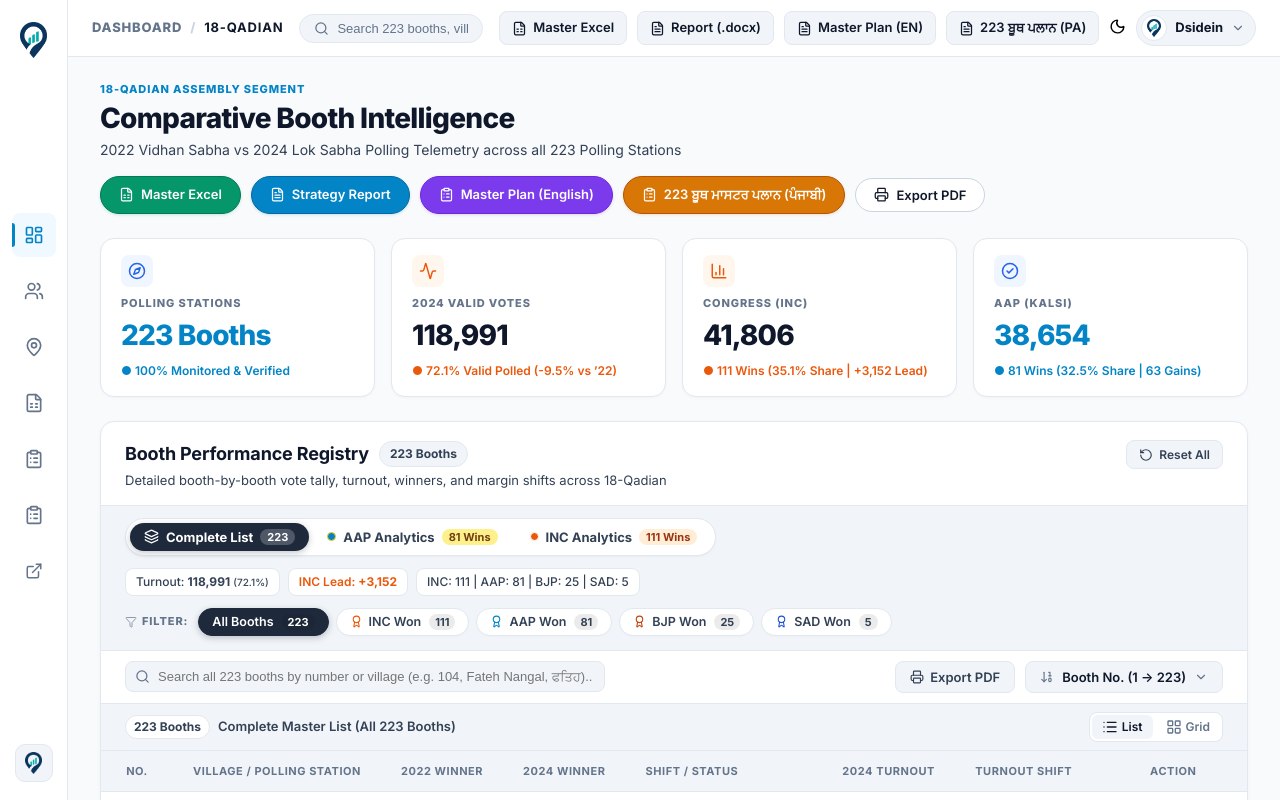
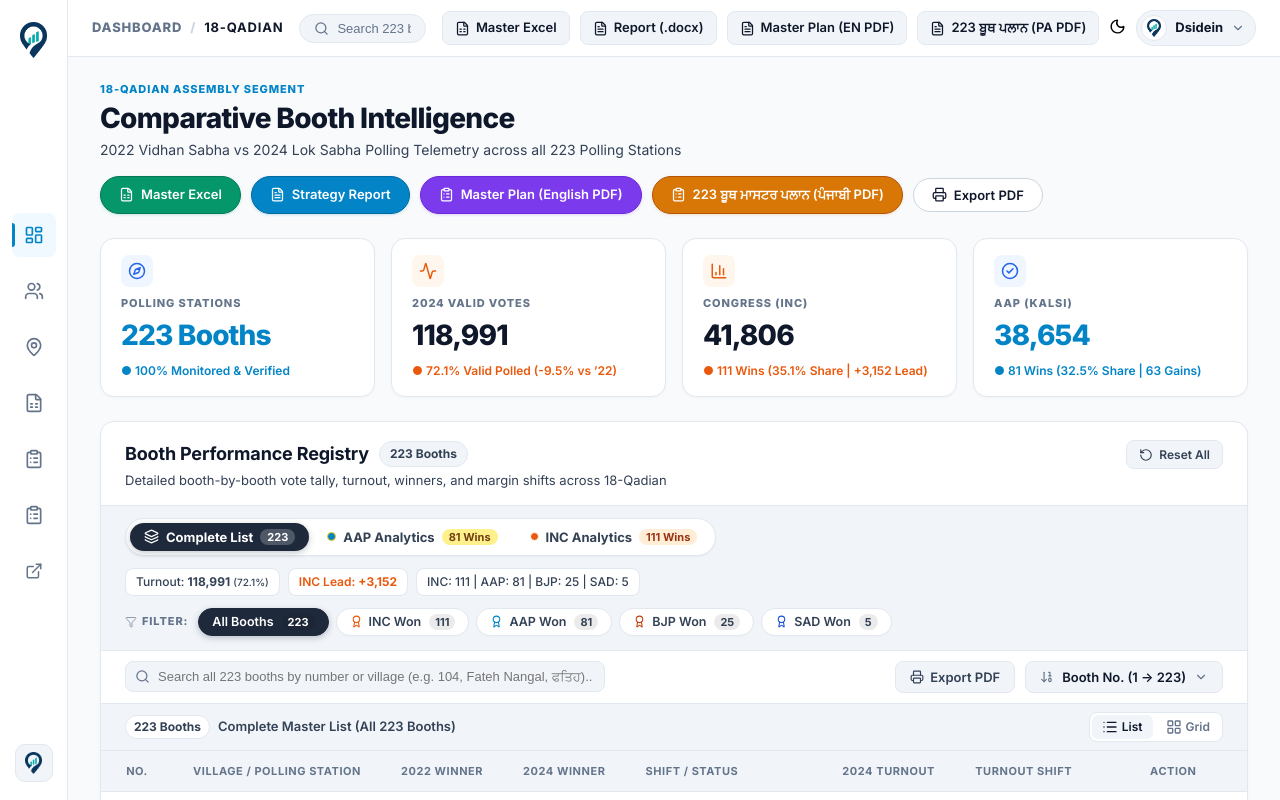
Before and after one commit to Jass-2005/qadian-web, a React (Vite) app: page / in a window 1280 px wide. Shown: the top 800 px of the page. Built offline with nearby package versions, Linux system fonts and the light colour scheme.

Commit message:
Generate and stamp 223 booth masterplan PDFs with DSIDEIN watermark and dsidein.com headers/footers

```diff
--- a/src/App.jsx
+++ b/src/App.jsx
@@ -309,23 +309,23 @@
               </a>
 
               <a
-                href="./Qadian_Detailed_223_Boothwise_Masterplan.docx"
-                download="Qadian_Detailed_223_Boothwise_Masterplan.docx"
+                href="./Qadian_Detailed_223_Boothwise_Masterplan.pdf"
+                download="Qadian_Detailed_223_Boothwise_Masterplan.pdf"
                 className="pill-action-btn purple"
-                title="Download Complete 223-Booth Master Plan in English (Word .docx)"
+                title="Download Complete 223-Booth Master Plan in English (PDF with Watermark)"
               >
                 <ClipboardList size={15} />
-                <span>Master Plan (English)</span>
+                <span>Master Plan (English PDF)</span>
               </a>
 
               <a
-                href="./Qadian_223_Boothwise_Detailed_Field_Operations_Punjabi_Revised-final.docx"
-                download="Qadian_223_Boothwise_Detailed_Field_Operations_Punjabi_Revised-final.docx"
+                href="./Qadian_223_Boothwise_Detailed_Field_Operations_Punjabi_Revised-final.pdf"
+                download="Qadian_223_Boothwise_Detailed_Field_Operations_Punjabi_Revised-final.pdf"
                 className="pill-action-btn amber"
-                title="Download 223 Boothwise Detailed Field Operations Plan in Punjabi (Word .docx)"
+                title="Download 223 Boothwise Detailed Field Operations Plan in Punjabi (PDF with Watermark)"
               >
                 <ClipboardList size={15} />
-                <span>223 ਬੂਥ ਮਾਸਟਰ ਪਲਾਨ (ਪੰਜਾਬੀ)</span>
+                <span>223 ਬੂਥ ਮਾਸਟਰ ਪਲਾਨ (ਪੰਜਾਬੀ PDF)</span>
               </a>
 
               <button
--- a/src/components/BoothModal.jsx
+++ b/src/components/BoothModal.jsx
@@ -342,26 +342,26 @@
               </div>
             </div>
 
-            {/* Download Complete Master Plan Docx */}
+            {/* Download Complete Master Plan PDF */}
             <div className="masterplan-download-row no-print">
               <a
-                href="./Qadian_223_Boothwise_Detailed_Field_Operations_Punjabi_Revised-final.docx"
-                download="Qadian_223_Boothwise_Detailed_Field_Operations_Punjabi_Revised-final.docx"
+                href="./Qadian_223_Boothwise_Detailed_Field_Operations_Punjabi_Revised-final.pdf"
+                download="Qadian_223_Boothwise_Detailed_Field_Operations_Punjabi_Revised-final.pdf"
                 className="btn-download-masterplan pa"
-                title="Download 223-Booth Detailed Field Operations Plan in Punjabi (Word .docx)"
+                title="Download 223-Booth Detailed Field Operations Plan in Punjabi (PDF with Watermark)"
               >
                 <Download size={14} />
-                <span>223 ਬੂਥ ਮਾਸਟਰ ਪਲਾਨ (ਪੰਜਾਬੀ .docx)</span>
+                <span>223 ਬੂਥ ਮਾਸਟਰ ਪਲਾਨ (ਪੰਜਾਬੀ PDF)</span>
               </a>
 
               <a
-                href="./Qadian_Detailed_223_Boothwise_Masterplan.docx"
-                download="Qadian_Detailed_223_Boothwise_Masterplan.docx"
+                href="./Qadian_Detailed_223_Boothwise_Masterplan.pdf"
+                download="Qadian_Detailed_223_Boothwise_Masterplan.pdf"
                 className="btn-download-masterplan en"
-                title="Download 223-Booth Master Plan Document in English (Word .docx)"
+                title="Download 223-Booth Master Plan Document in English (PDF with Watermark)"
               >
                 <Download size={14} />
-                <span>Master Plan (English .docx)</span>
+                <span>Master Plan (English PDF)</span>
               </a>
             </div>
           </div>
--- a/src/components/Header.jsx
+++ b/src/components/Header.jsx
@@ -66,23 +66,23 @@
           </a>
 
           <a
-            href="./Qadian_Detailed_223_Boothwise_Masterplan.docx"
-            download="Qadian_Detailed_223_Boothwise_Masterplan.docx"
+            href="./Qadian_Detailed_223_Boothwise_Masterplan.pdf"
+            download="Qadian_Detailed_223_Boothwise_Masterplan.pdf"
             className="btn-dsidein-action hide-mobile"
-            title="Download Detailed 223-Booth Master Plan Document in English (Word .docx)"
+            title="Download Detailed 223-Booth Master Plan Document in English (PDF with Watermark)"
           >
             <FileText size={15} />
-            <span>Master Plan (EN)</span>
+            <span>Master Plan (EN PDF)</span>
           </a>
 
           <a
-            href="./Qadian_223_Boothwise_Detailed_Field_Operations_Punjabi_Revised-final.docx"
-            download="Qadian_223_Boothwise_Detailed_Field_Operations_Punjabi_Revised-final.docx"
+            href="./Qadian_223_Boothwise_Detailed_Field_Operations_Punjabi_Revised-final.pdf"
+            download="Qadian_223_Boothwise_Detailed_Field_Operations_Punjabi_Revised-final.pdf"
             className="btn-dsidein-action hide-mobile"
-            title="Download 223-Booth Detailed Field Operations Plan in Punjabi (Word .docx)"
+            title="Download 223-Booth Detailed Field Operations Plan in Punjabi (PDF with Watermark)"
           >
             <FileText size={15} />
-            <span>223 ਬੂਥ ਪਲਾਨ (PA)</span>
+            <span>223 ਬੂਥ ਪਲਾਨ (PA PDF)</span>
           </a>
 
           {/* Theme Toggle */}
--- a/src/components/Sidebar.jsx
+++ b/src/components/Sidebar.jsx
@@ -86,25 +86,25 @@
           </a>
 
           <a
-            href="./Qadian_Detailed_223_Boothwise_Masterplan.docx"
-            download="Qadian_Detailed_223_Boothwise_Masterplan.docx"
+            href="./Qadian_Detailed_223_Boothwise_Masterplan.pdf"
+            download="Qadian_Detailed_223_Boothwise_Masterplan.pdf"
             className="sidebar-nav-btn"
-            title="Download Detailed 223-Booth Master Plan in English (.docx)"
+            title="Download Detailed 223-Booth Master Plan in English (PDF with Watermark)"
             onClick={() => { if (onClose) onClose(); }}
           >
             <ClipboardList size={20} />
-            <span className="sidebar-label hide-desktop">Master Plan (EN)</span>
+            <span className="sidebar-label hide-desktop">Master Plan (EN PDF)</span>
           </a>
 
           <a
-            href="./Qadian_223_Boothwise_Detailed_Field_Operations_Punjabi_Revised-final.docx"
-            download="Qadian_223_Boothwise_Detailed_Field_Operations_Punjabi_Revised-final.docx"
+            href="./Qadian_223_Boothwise_Detailed_Field_Operations_Punjabi_Revised-final.pdf"
+            download="Qadian_223_Boothwise_Detailed_Field_Operations_Punjabi_Revised-final.pdf"
             className="sidebar-nav-btn"
-            title="Download 223-Booth Detailed Field Operations Plan in Punjabi (.docx)"
+            title="Download 223-Booth Detailed Field Operations Plan in Punjabi (PDF with Watermark)"
             onClick={() => { if (onClose) onClose(); }}
           >
             <ClipboardList size={20} />
-            <span className="sidebar-label hide-desktop">223 ਬੂਥ ਪਲਾਨ (PA)</span>
+            <span className="sidebar-label hide-desktop">223 ਬੂਥ ਪਲਾਨ (PA PDF)</span>
           </a>
 
           <a
```
Also changed, not shown: 2 other files (tests, documents, lock files or other folders).
